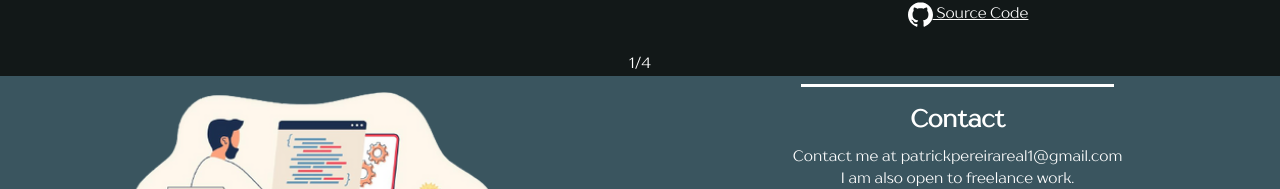
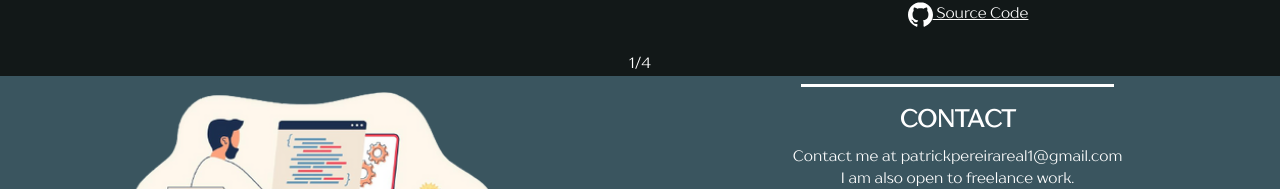
Before and after one commit to patrickReiis/Portfolio, a Vue app in the folder frontend/: page /#/home in a window 1280 px wide. Shown: the part 732-921 px from the top of the page. Built offline with nearby package versions, Linux system fonts and the light colour scheme; a web font is replaced by a local one.

Commit message:
Changing title to uppercase

```diff
--- a/frontend/src/Footer.vue
+++ b/frontend/src/Footer.vue
@@ -7,7 +7,7 @@ import GuySit from './GuySit.vue';
 
 <div class="contact-container">
 
-        <h2 class="title contact-title">Contact</h2>
+        <h2 class="title contact-title">CONTACT</h2>
         <div class="contact-content">
             <p>
                 Contact me at patrickpereirareal1@gmail.com
--- a/frontend/src/FooterPt.vue
+++ b/frontend/src/FooterPt.vue
@@ -7,7 +7,7 @@ import GuySit from './GuySit.vue';
 
 <div class="contact-container">
 
-        <h2 class="title contact-title">Contato</h2>
+        <h2 class="title contact-title">CONTATO</h2>
         <div class="contact-content">
             <p>
                 Contate-me no email: patrickpereirareal1@gmail.com
```
